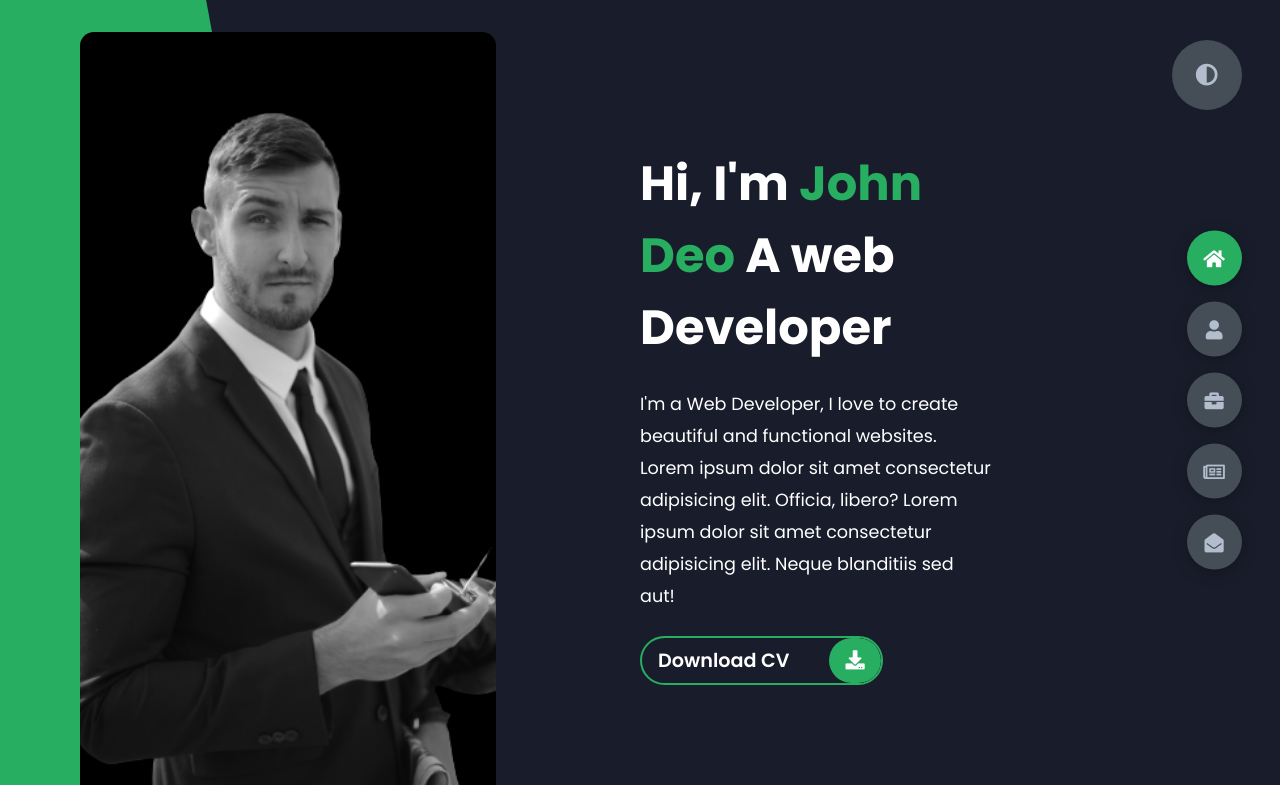
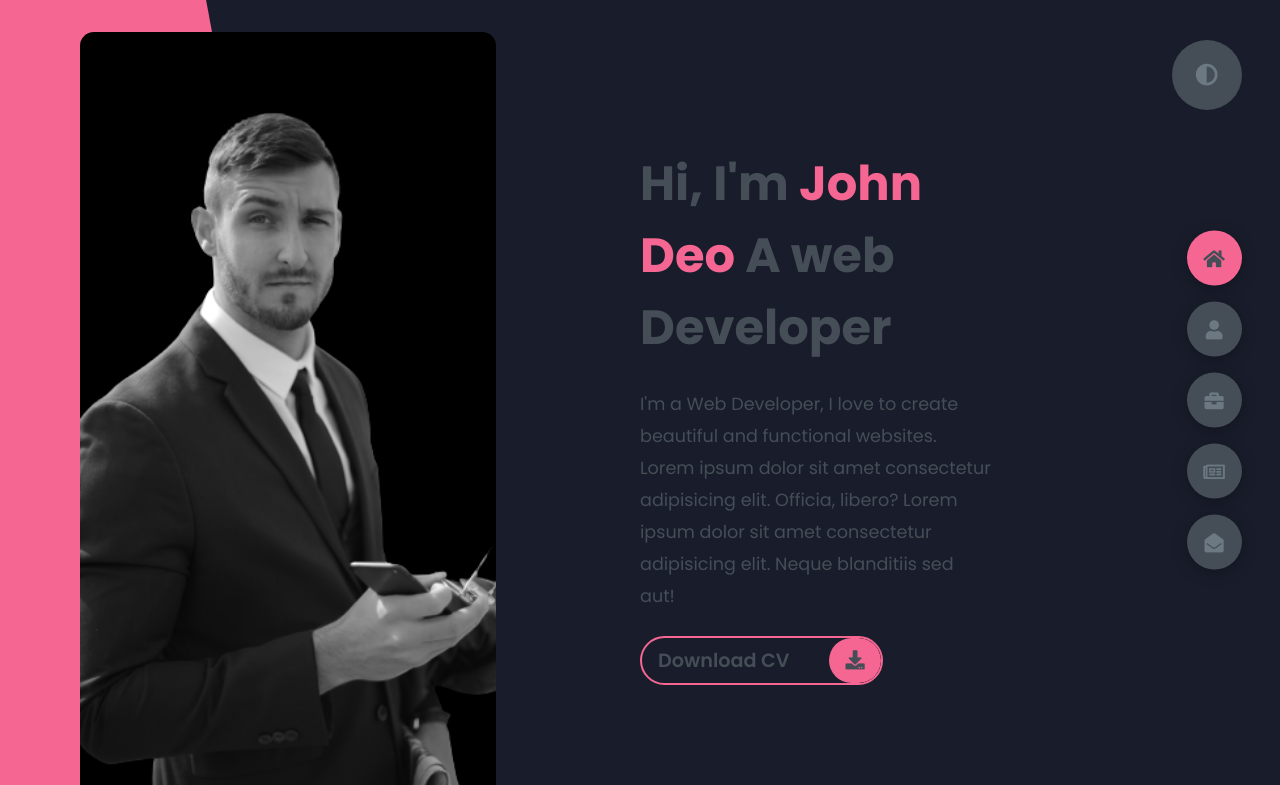
Before and after one commit to sakshi-coder800/Portfolio-Website-using-html-css-js, a plain HTML site: page index.html in a window 1280 px wide. Both pictures are taken after a click on the element 1206 px from the left and 75 px from the top of the page. Shown: the top 785 px of the page. Drawn offline with Linux system fonts and the light colour scheme.

Commit message:
Add Functionality in js file

```diff
--- a/css/style.css
+++ b/css/style.css
@@ -159,6 +159,7 @@ a {
   align-items: center;
   transition: all 0.4s ease-in-out;
   box-shadow: var(--br-sm-2);
+  z-index: 1000;
 }
 
 .theme-btn i {
@@ -762,3 +763,16 @@ header {
 /* contact section end */
 
 /* contact section end */
+
+.container {
+  display: none;
+  transform: translateY(-100%) scale(0);
+  transition: all 0.4s ease-in-out;
+  background-color: #191d2b;
+}
+
+.active {
+  display: block;
+  animation: appear 1s ease-in-out;
+  transform: translateY(0) scaleY(1);
+}
--- a/index.html
+++ b/index.html
@@ -14,6 +14,7 @@
         rel="stylesheet">
     <!-- link css  -->
     <link rel="stylesheet" href="css/style.css">
+    <link rel="stylesheet" href="css/Responsive.css">
 </head>
 
 <body>
--- a/js/script.js
+++ b/js/script.js
@@ -0,0 +1,13 @@
+(function () {
+    document.querySelectorAll(".control").forEach(button => {
+        button.addEventListener("click", function () {
+            document.querySelector(".active-btn").classList.remove("active-btn");
+            this.classList.add("active-btn");
+            document.querySelector(".active").classList.remove("active");
+            document.getElementById(button.dataset.id).classList.add("active");
+        })
+    });
+    document.querySelector(".theme-btn").addEventListener("click", () => {
+        document.body.classList.toggle("light-mode");
+    })
+})();
```
Also changed, not shown: css/Responsive.css (added).
